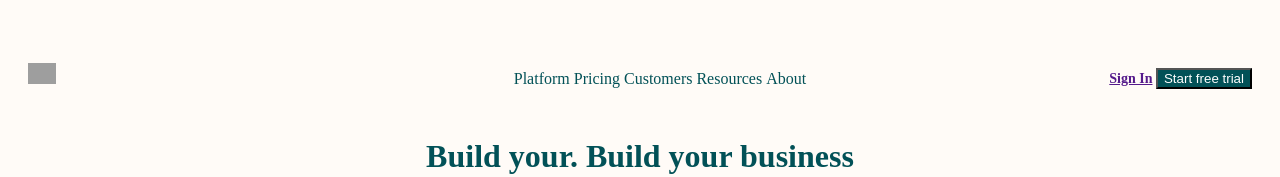
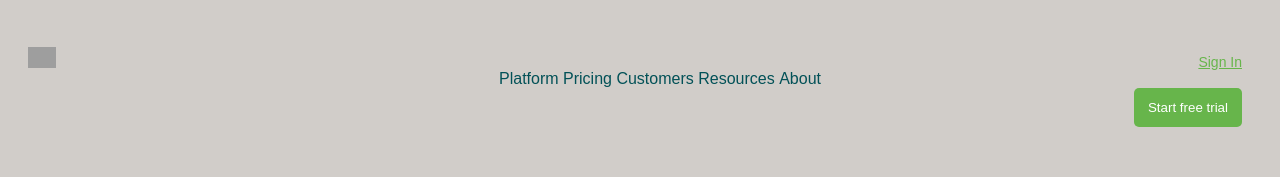
Before and after one commit to Pansaleon/Bedu-Frontend, a plain HTML site: page index.html in a window 1280 px wide. Shown: the top 177 px of the page. Drawn offline with Linux system fonts and the light colour scheme; grey boxes are pictures that could not be loaded.

Commit message:
commit de background color

```diff
--- a/index.html
+++ b/index.html
@@ -36,6 +36,7 @@
       <button>Start free trial</button>
     </div>
   </header>
+  <section class="main">
     <h1>Build your. Build your business</h1>
     <!-- <h2>Build your. Build your business</h2>
     <h3>Build your. Build your business</h3>
@@ -59,5 +60,5 @@
       src="https://ignos.blog/wp-content/uploads/2021/04/capterra.png"
       alt="Imagen capterra"/>
 </body>
-
+  </section>
 </html>
--- a/styles.css
+++ b/styles.css
@@ -1,5 +1,5 @@
 body {
-  background-color: #fffbf7;
+  background-color: #d1cdc9;
 }
 
 h1 {
@@ -23,6 +23,8 @@ button {
   margin-left: 20px;
   margin-right: 20px;
   font-size: 0;
+  height: 45px;
+  font-family: sans-serif;
 }
 
 li {
@@ -49,12 +51,37 @@ li {
   width: 70%;
   text-align: center;
   color: #025157;
-  font-weight: 500;
 }
-
+.menu-item {
+  display: inline;
+  margin-right: 25px;
+  margin-left: 25px;
+}
 .actions {
   width: 15%;
   text-align: right;
   font-size: 14px;
-  font-weight: 600;
 }
+
+.actions > * {
+  margin-right: 10px;
+  margin-left: 10px;
+}
+
+.actions a{
+  color: #67b54b;
+}
+.actions button{
+  color: white;
+  background-color: #67b54b;
+  padding-left: 14px;
+  padding-right: 14px;
+  padding-top: 12px;
+  padding-bottom: 12px;
+  border: 0;
+  border-radius: 5px;
+}
+.main{
+  margin-top: 140px;
+  text-align: center;
+}
```
Lines whose indentation alone changed are shown as unchanged.
